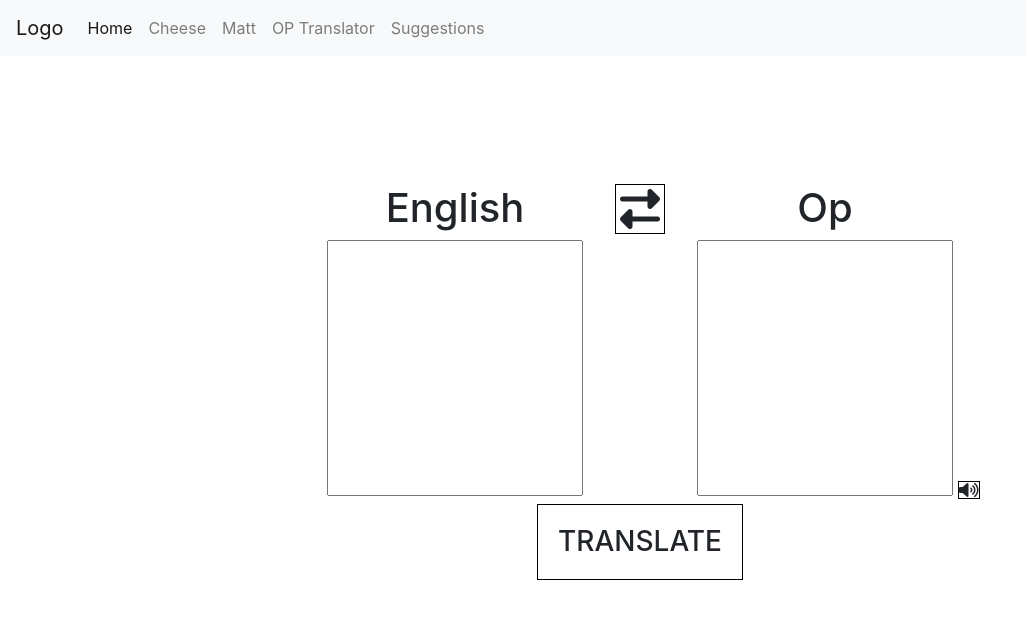
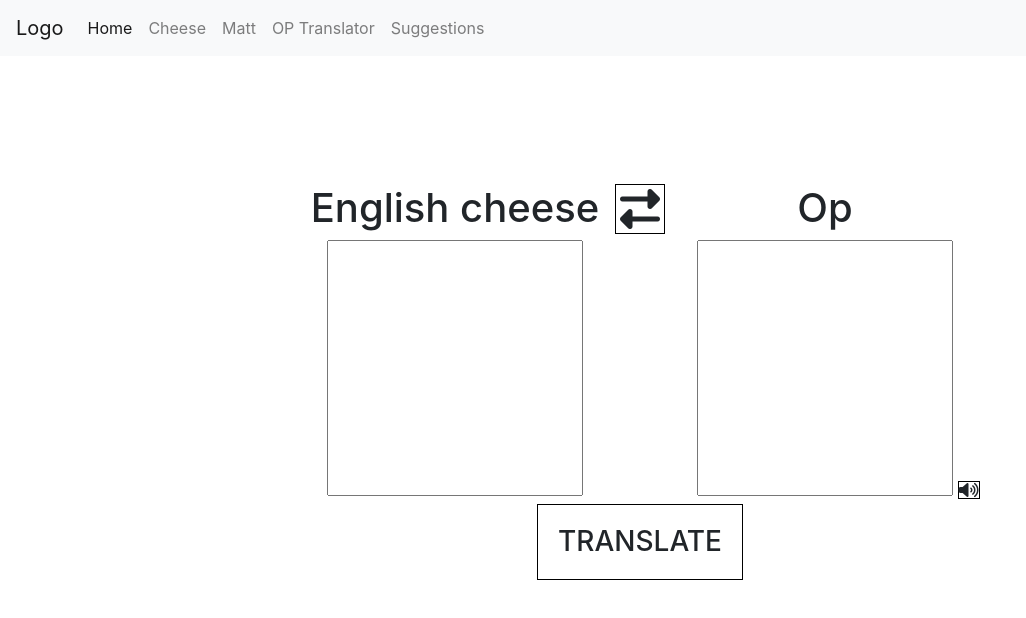
Before and after one commit to mattgia49/mattgia49.github.io, a plain HTML site: page tabs/op.html in a window 1280 px wide. Shown: the whole page, without its empty margins (0-1026 px from the left). Drawn offline with nearby package versions, Linux system fonts and the light colour scheme.

Commit message:
Update op.html

```diff
--- a/tabs/op.html
+++ b/tabs/op.html
@@ -21,7 +21,7 @@
     <nav id="navbar"></nav>
     <div class="translator">
         <div class="lang1">
-            <h1 id="inputLang">English</h1>
+            <h1 id="inputLang">English cheese</h1>
             <textarea name="input" id="input"></textarea>
         </div>
         <div>
```
